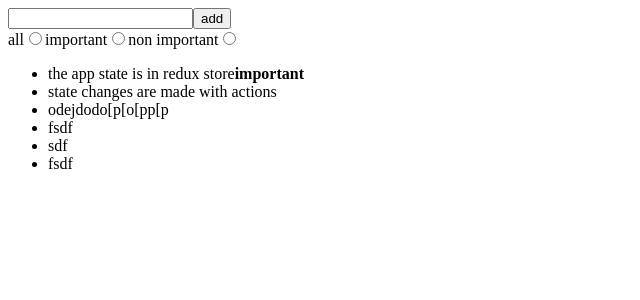
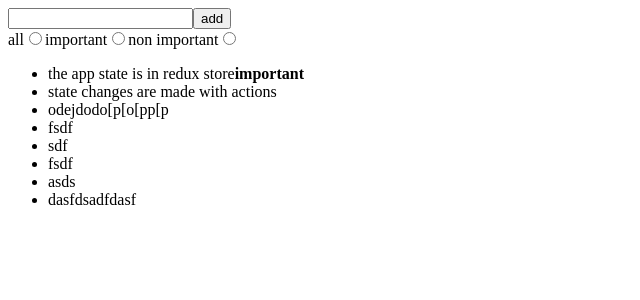
Before and after one commit to pratikdevdas/reduxlearn, a React (Create React App) app: page / in a window 1280 px wide. Shown: the top 300 px of the page, without its empty margins (0-640 px from the left). Built offline with nearby package versions, Linux system fonts and the light colour scheme; data requests are answered from the project's data file.

Commit message:
Notes component made according to course

```diff
--- a/db.json
+++ b/db.json
@@ -29,6 +29,16 @@
       "content": "fsdf",
       "important": false,
       "id": 6
+    },
+    {
+      "content": "asds",
+      "important": false,
+      "id": 7
+    },
+    {
+      "content": "dasfdsadfdasf",
+      "important": false,
+      "id": 8
     }
   ]
 }
--- a/src/components/Notes.js
+++ b/src/components/Notes.js
@@ -13,29 +13,27 @@ const Note = ({note,handleClick}) => {
 
 const Notes = () => {
     const dispatch = useDispatch()
-    const notes = useSelector(state => {
-        if(state.filter === 'ALL'){
-            return state.notes
+    const notes = useSelector(({ filter, notes }) => {
+      if ( filter === 'ALL' ) {
+        return notes
       }
-        return state.filter === 'IMPORTANT'
-        ? state.notes.filter(note => note.important)
-        : state.notes.filter(note => !note.important)
+      return filter  === 'IMPORTANT'
+        ? notes.filter(note => note.important)
+        : notes.filter(note => !note.important)
     })
 
-    return (
-        <div>
+    return(
       <ul>
         {notes.map(note =>
           <Note
             key={note.id}
             note={note}
-                    handleClick={() => dispatch(toggleImportanceOf(note.id))}
+            handleClick={() =>
+              dispatch(toggleImportanceOf(note.id))
+            }
           />
         )}
-
       </ul>
-        </div>
     )
   }
-
 export default Notes
```
Lines whose indentation alone changed are shown as unchanged.
